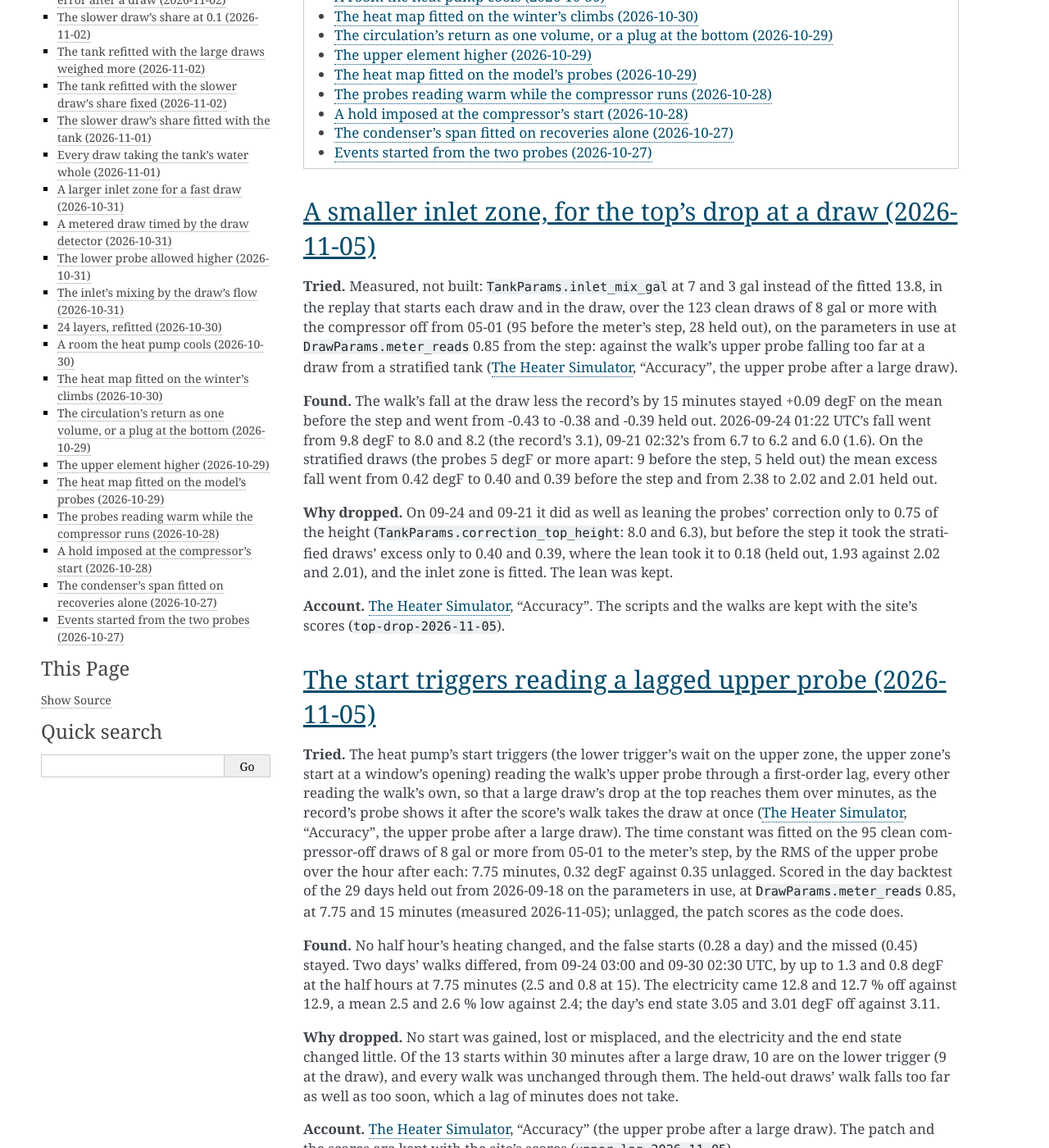
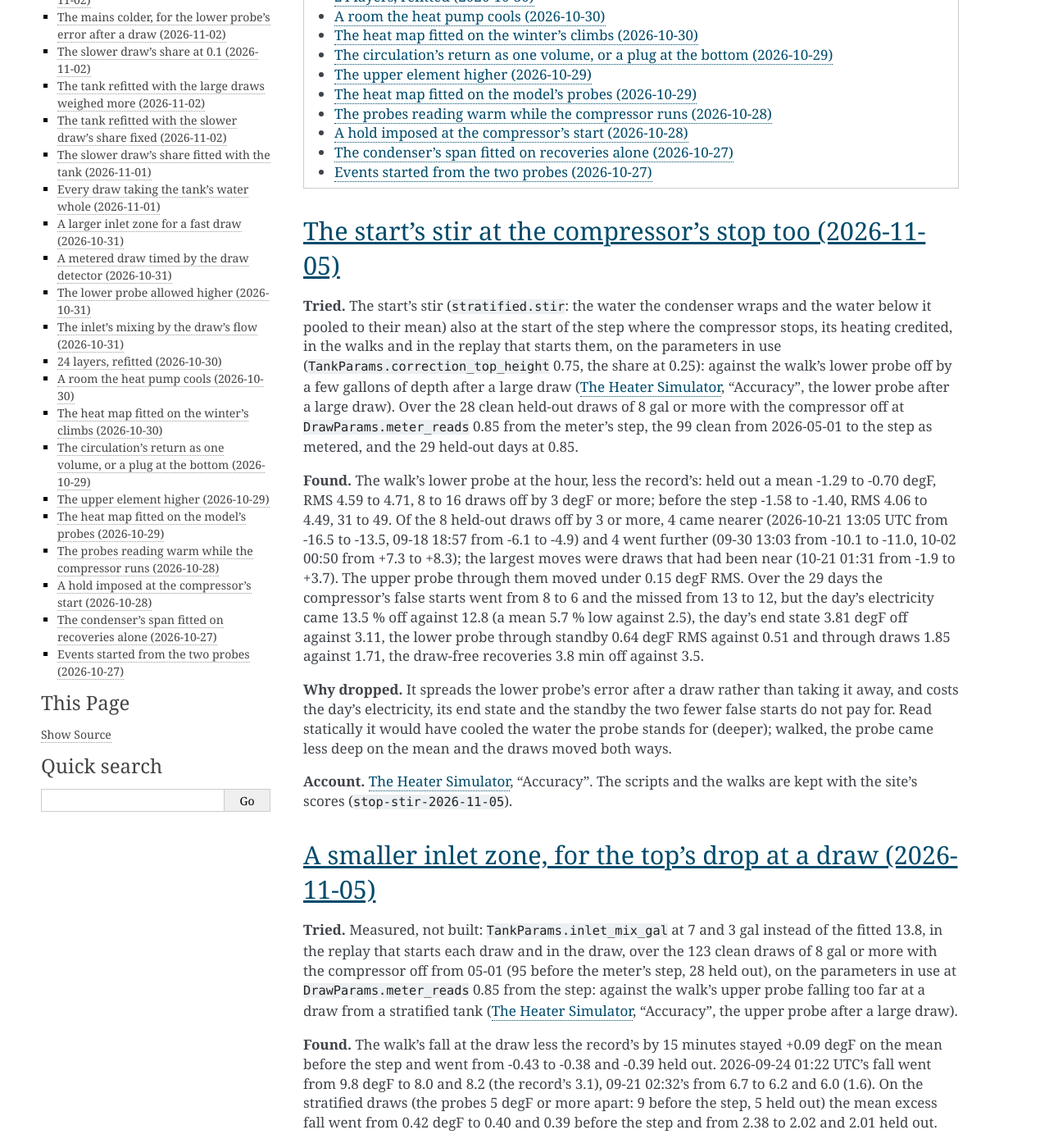
Before and after one commit to eman/nwp500-python, a Sphinx documentation site: the page built from docs/explanation/simulator-tried.rst, in a window 1280 px wide and 1400 px high, scrolled down 987 px. Shown: the whole window at 82% size. Built offline with Sphinx 7.4.7, drawn with Linux system fonts in a browser that asks for light colours; some of the changed text lies outside the part shown.

Commit message:
docs(sim): the start's stir at the compressor's stop, tried and dropped

```diff
--- a/docs/explanation/simulator-tried.rst
+++ b/docs/explanation/simulator-tried.rst
@@ -11,6 +11,45 @@ named there. When a change is tried and dropped, add it here.
 .. contents::
    :local:
    :depth: 1
+
+
+The start's stir at the compressor's stop too (2026-11-05)
+==========================================================
+
+**Tried.** The start's stir (``stratified.stir``: the water the
+condenser wraps and the water below it pooled to their mean) also at the
+start of the step where the compressor stops, its heating credited, in
+the walks and in the replay that starts them, on the parameters in use
+(``TankParams.correction_top_height`` 0.75, the share at 0.25): against
+the walk's lower probe off by a few gallons of depth after a large draw
+(:doc:`simulator`, "Accuracy", the lower probe after a large draw). Over
+the 28 clean held-out draws of 8 gal or more with the compressor off at
+``DrawParams.meter_reads`` 0.85 from the meter's step, the 99 clean from
+2026-05-01 to the step as metered, and the 29 held-out days at 0.85.
+
+**Found.** The walk's lower probe at the hour, less the record's: held
+out a mean -1.29 to -0.70 degF, RMS 4.59 to 4.71, 8 to 16 draws off by 3
+degF or more; before the step -1.58 to -1.40, RMS 4.06 to 4.49, 31 to
+49. Of the 8 held-out draws off by 3 or more, 4 came nearer (2026-10-21
+13:05 UTC from -16.5 to -13.5, 09-18 18:57 from -6.1 to -4.9) and 4 went
+further (09-30 13:03 from -10.1 to -11.0, 10-02 00:50 from +7.3 to
++8.3); the largest moves were draws that had been near (10-21 01:31 from
+-1.9 to +3.7). The upper probe through them moved under 0.15 degF RMS.
+Over the 29 days the compressor's false starts went from 8 to 6 and the
+missed from 13 to 12, but the day's electricity came 13.5 % off against
+12.8 (a mean 5.7 % low against 2.5), the day's end state 3.81 degF off
+against 3.11, the lower probe through standby 0.64 degF RMS against 0.51
+and through draws 1.85 against 1.71, the draw-free recoveries 3.8 min
+off against 3.5.
+
+**Why dropped.** It spreads the lower probe's error after a draw rather
+than taking it away, and costs the day's electricity, its end state and
+the standby the two fewer false starts do not pay for. Read statically
+it would have cooled the water the probe stands for (deeper); walked,
+the probe came less deep on the mean and the draws moved both ways.
+
+**Account.** :doc:`simulator`, "Accuracy". The scripts and the walks are
+kept with the site's scores (``stop-stir-2026-11-05``).
 
 
 A smaller inlet zone, for the top's drop at a draw (2026-11-05)
```
Also changed, not shown: docs/explanation/simulator.rst (+9 -6 lines).
